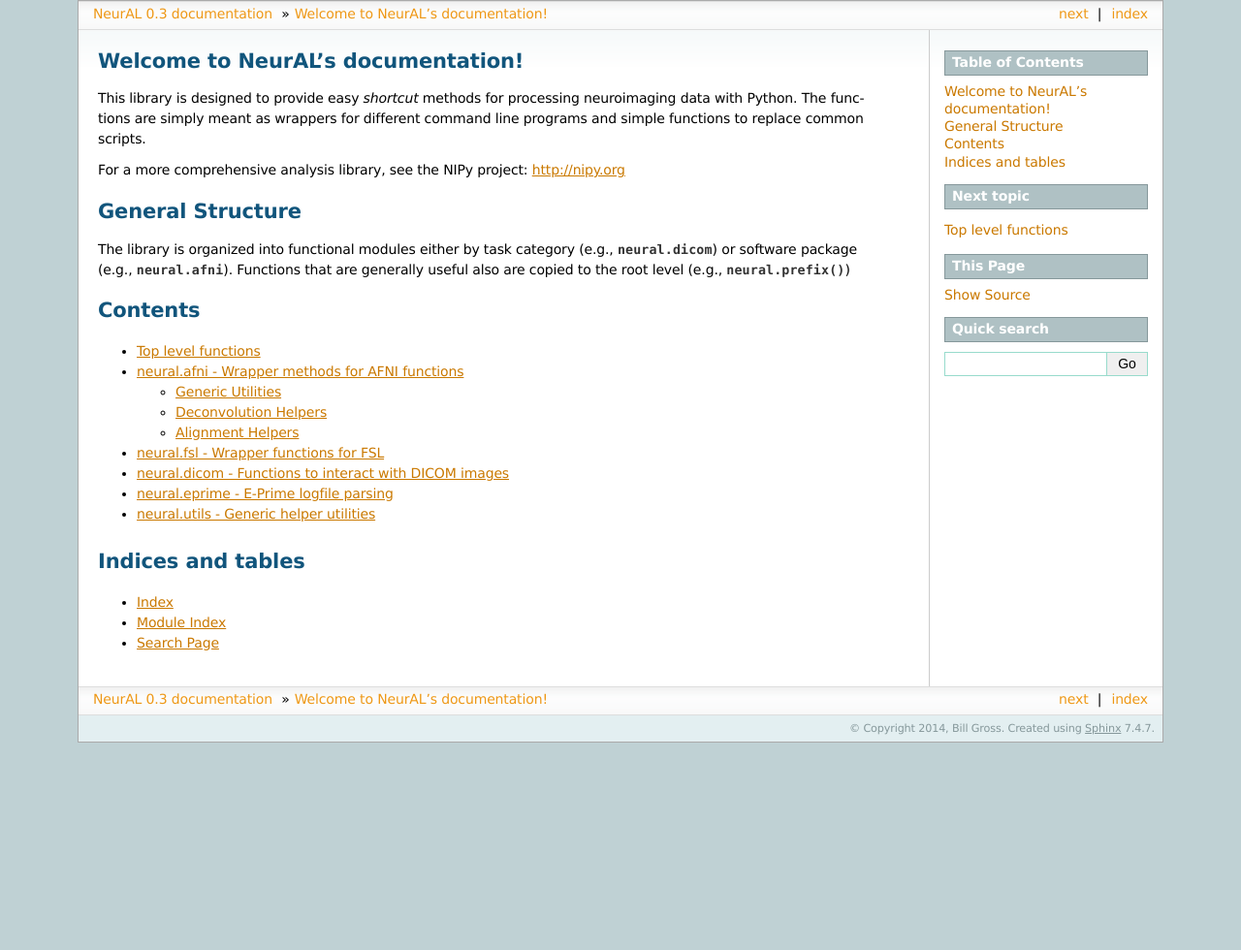
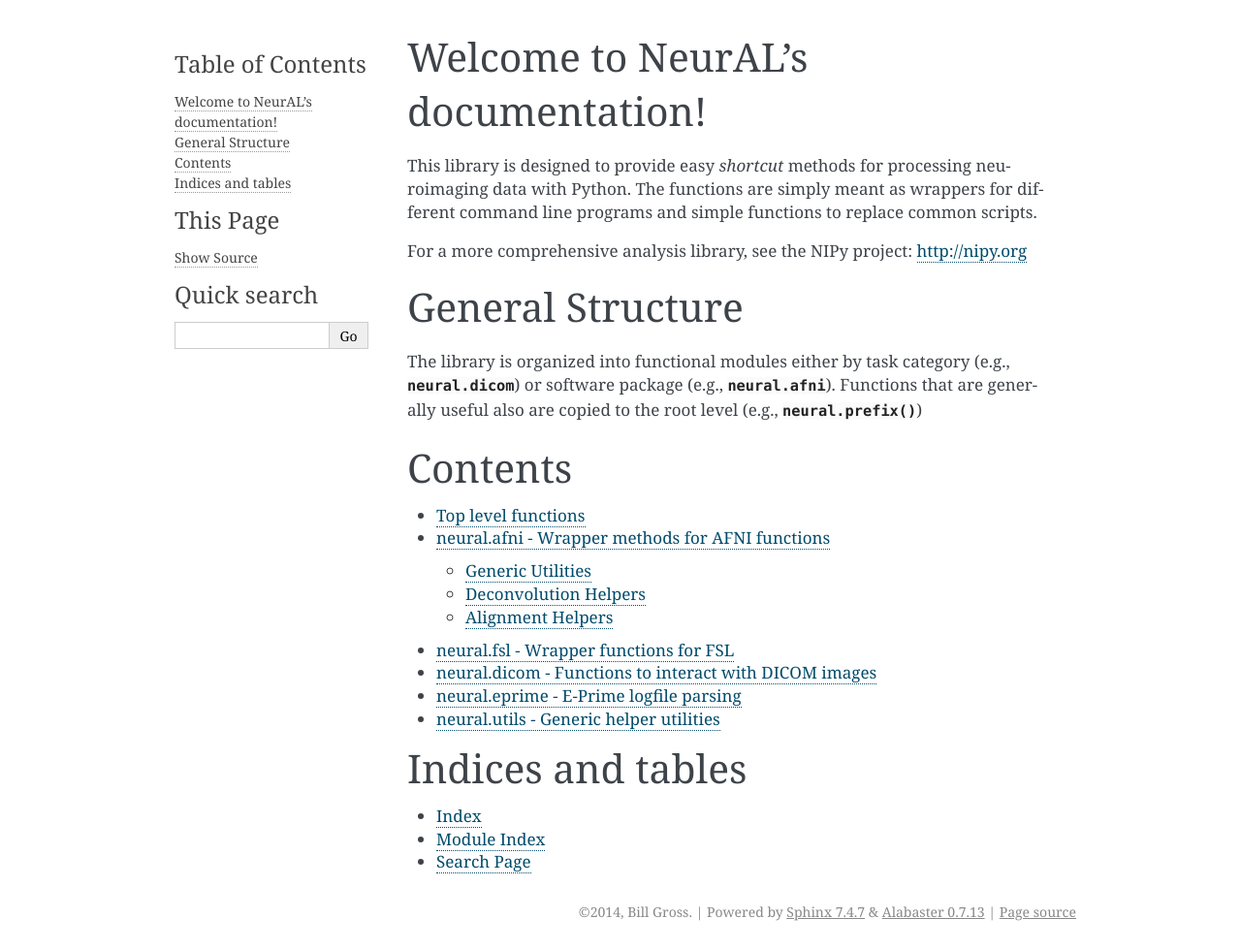
Before and after one commit to azraq27/neural, a Sphinx documentation site: the page built from docs/source/index.rst, in a window 1280 px wide. Shown: the whole page at 97% size. Built offline with Sphinx 7.4.7, drawn with Linux system fonts in a browser that asks for light colours; before the commit the page ends 900 px from its top, so only the background shows below that.

```diff
--- a/docs/source/conf.py
+++ b/docs/source/conf.py
@@ -104,7 +104,7 @@ pygments_style = 'sphinx'
 
 # The theme to use for HTML and HTML Help pages.  See the documentation for
 # a list of builtin themes.
-html_theme = 'sphinxdoc'
+#html_theme = 'sphinxdoc'
 
 # Theme options are theme-specific and customize the look and feel of a theme
 # further.  For a list of options available for each theme, see the
```
Also changed, not shown: README.md (+8 -1 lines).
